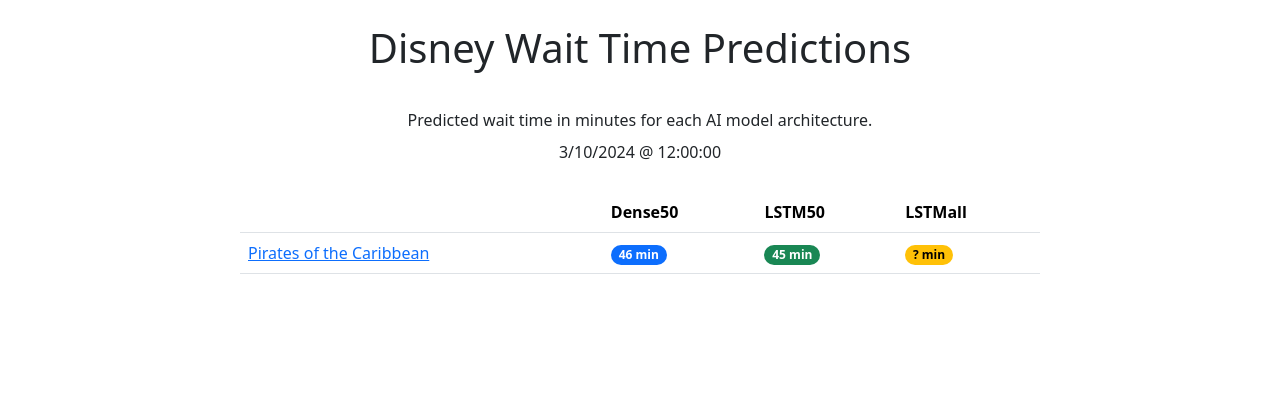
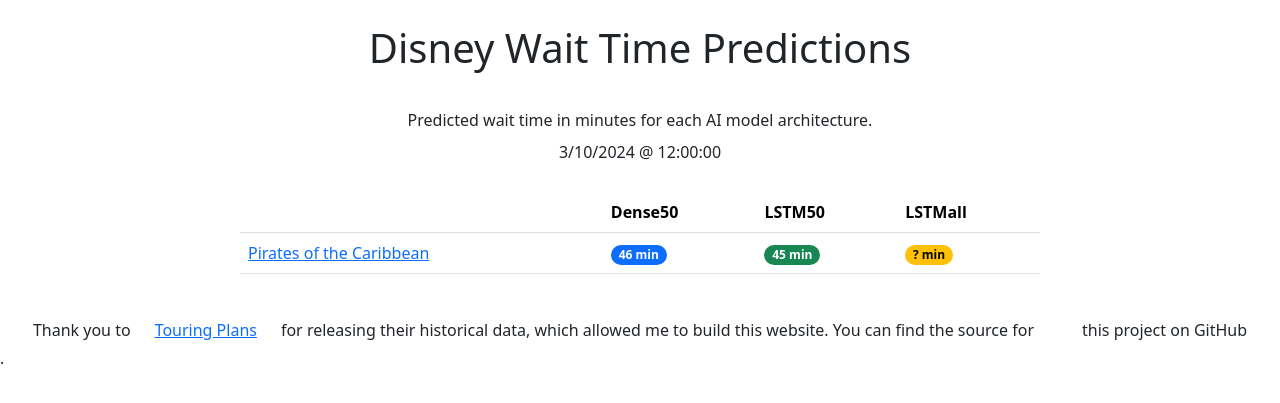
Before and after one commit to codefeld/disney_wait_time_ai, a Flask app: page / in a window 1280 px wide. Shown: the top 403 px of the page. Run offline with Flask 3, Linux system fonts and the light colour scheme.

Commit message:
add thank you

```diff
--- a/templates/layout.html
+++ b/templates/layout.html
@@ -14,6 +14,11 @@
   </head>
   <body>
     {% block content %}{% endblock %}
+    <div class="d-flex flex-column flex-md-row p-1 gap-4 align-items-center justify-content-center">
+      Thank you to <a href="https://touringplans.com">Touring Plans</a> for releasing their historical data, which allowed me to
+      build this website. You can find the source for
+      <a href="https://github.com/codefeld/disney_wait_time_ai"></a>this project on GitHub</div>.
+    </div>
     <script src="https://cdn.jsdelivr.net/npm/bootstrap@5.3.3/dist/js/bootstrap.bundle.min.js" integrity="sha384-YvpcrYf0tY3lHB60NNkmXc5s9fDVZLESaAA55NDzOxhy9GkcIdslK1eN7N6jIeHz" crossorigin="anonymous"></script>
   </body>
 </html>
```
